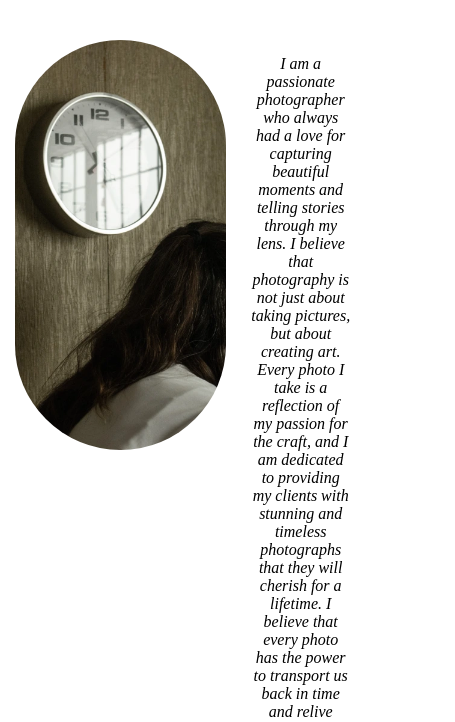
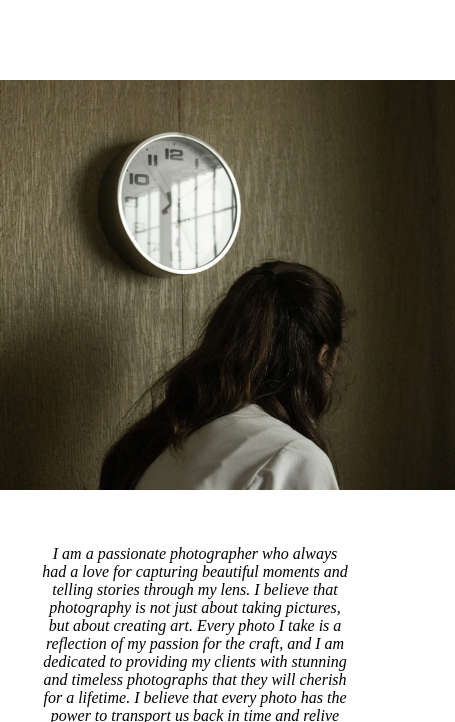
Before and after one commit to evelyngaitan92/ProyeFront-CAC-Fullstack-Python-, a plain HTML site: page about.html in a window 390 px wide. Shown: the part 122-844 px from the top of the page, 455 px wide, since content can reach past the window. Drawn offline with Linux system fonts and the light colour scheme.

Commit message:
about media

```diff
--- a/about.css
+++ b/about.css
@@ -34,11 +34,24 @@ h1 {
 	font-style: italic;
 }
 
-/*
-@media (min-width:480px)
+@media screen and (max-width: 1200px) {
+	.principal {
 
+		flex-direction: column;
+    align-items: center;
+	}
 	.imagen-perfil{
-			display: flex;
-			justify-content: space-between;
-	}
-} */
+   margin: 40px ;
+  }
+
+	@media screen and (max-width: 600px) {
+		.principal {
+	  flex-direction: column;
+		align-items: center;
+		}
+		.imagen-perfil{
+		 margin: 40px ;
+		 border-radius: unset;
+		}
+
+}
```
